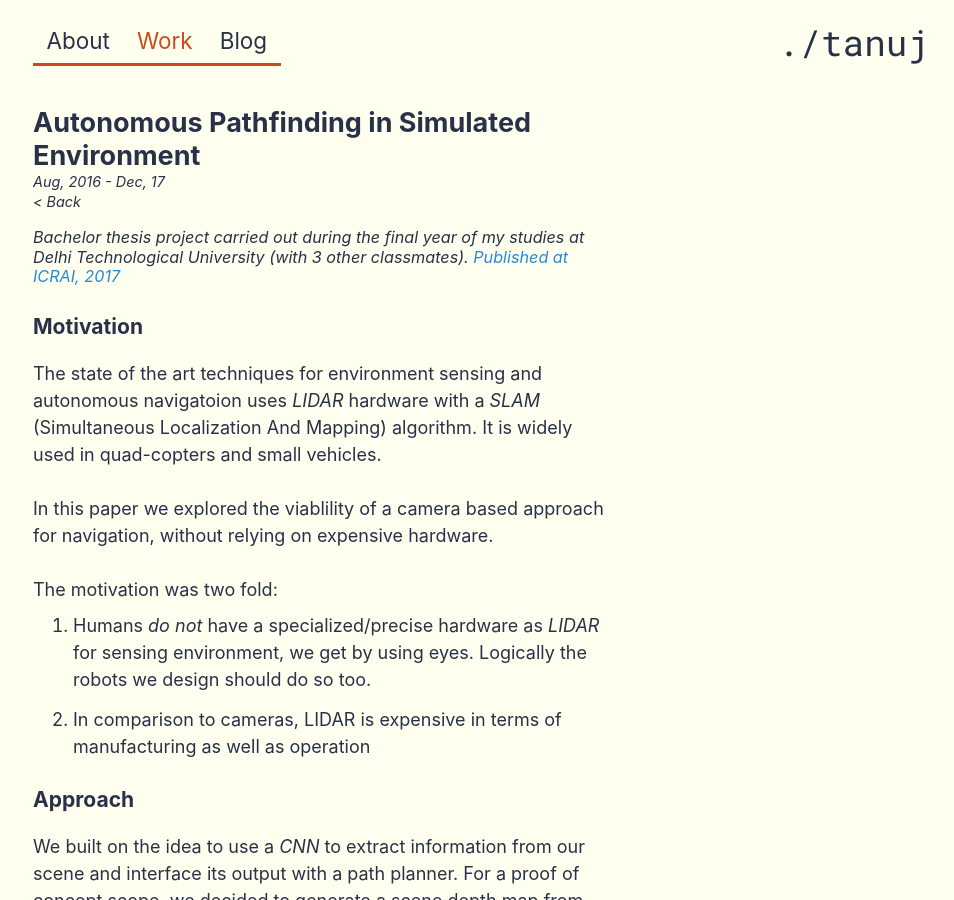
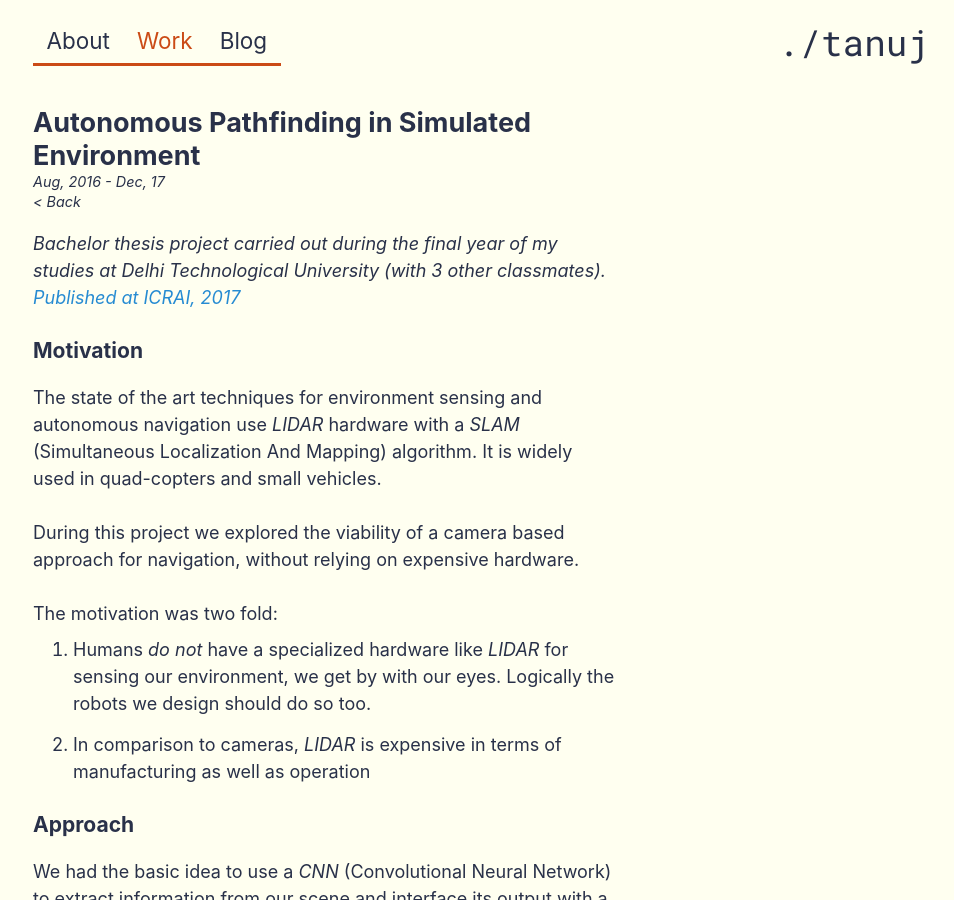
Before and after one commit to t4nuj/t4nuj.github.io, a Jekyll site: the page built from _projects/autonomous_pathfinding.html, in a window 1280 px wide and 900 px high. Shown: the whole window, without its empty margins (159-1113 px from the left). Built offline with Jekyll 4.4.1, drawn with Linux system fonts in a browser that asks for light colours; nearby versions of some CDN libraries; some of the changed text lies outside the part shown.

Commit message:
Spelling and Grammar fixes

```diff
--- a/_projects/autonomous_pathfinding.html
+++ b/_projects/autonomous_pathfinding.html
@@ -14,33 +14,35 @@
 }
 </style>
 
-<p class="mini"><em>Bachelor thesis project carried out during the final year of my studies at Delhi Technological University (with 3 other classmates). <a href="https://dl.acm.org/citation.cfm?id=3175621" target="_blank">Published at ICRAI, 2017</a></em></p>
+<p class=""><em>Bachelor thesis project carried out during the final year of my studies at Delhi Technological University (with 3 other classmates). <a class="tooltip" href="https://dl.acm.org/citation.cfm?id=3175621" target="_blank">Published at ICRAI, 2017</a></em></p>
 
 <h3>Motivation</h3>
 
-<p>The state of the art techniques for environment sensing and autonomous navigatoion uses <em>LIDAR</em> hardware with a <em>SLAM</em> (Simultaneous Localization And Mapping) algorithm. It is widely used in quad-copters and small vehicles.</p>
-<p>In this paper we explored the viablility of a camera based approach for navigation, without relying on expensive hardware.</p>
+<p>The state of the art techniques for environment sensing and autonomous navigation use <em>LIDAR</em> hardware with a <em>SLAM</em> (Simultaneous Localization And Mapping) algorithm. It is widely used in quad-copters and small vehicles.</p>
+<p>During this project we explored the viability of a camera based approach for navigation, without relying on expensive hardware.</p>
 <p>The motivation was two fold:
 <ol>
-<li>Humans <em>do not</em> have a specialized/precise hardware as <em>LIDAR</em> for sensing environment, we get by using eyes. Logically the robots we design should do so too.</li>
-<li>In comparison to cameras, LIDAR is expensive in terms of manufacturing as well as operation</li>
+<li>Humans <em>do not</em> have a specialized hardware like <em>LIDAR</em> for sensing our environment, we get by with our eyes. Logically the robots we design should do so too.</li>
+<li>In comparison to cameras, <em>LIDAR</em> is expensive in terms of manufacturing as well as operation</li>
 </ol>
 </p>
 
 <h3>Approach</h3>
 
-<p>We built on the idea to use a <em>CNN</em> to extract information from our scene and interface its output with a path planner. For a proof of concept scope, we decided to generate a scene depth map from the CNN, and use it for path planning.</p>
+<p>We had the basic idea to use a <em>CNN</em> (Convolutional Neural Network) to extract information from our scene and interface its output with a path planner. For a proof of concept scope, we decided to generate a scene depth map from the CNN, and use it for path planning.</p>
 
-<p>Testing our approach with actual vehicles was not viable due to financial constraints. Real world datasets available were not large enough to train a deep neural network, and making one would have been too expensive</p>
+<p>Testing our approach with actual vehicles was not viable due to financial reasons. Real world datasets available were not large enough to train a deep neural network, and making one would have been too expensive</p>
 
-<p>Due to these constraints we implemented our autonomous agent in a simulation (made in Python using <a class="tooltip" target="_blank" href="https://www.panda3d.org/">Panda3D</a>). We used <a target="_blank" class="tooltip" href="https://shapenet.org/">Shapenet</a> (3D object database) to artificially generate a dataset for scene depth estimation: </p>
+<p>Due to these constraints we implemented our autonomous agent in a simulation (made using <a class="tooltip" target="_blank" href="https://www.panda3d.org/">Panda3D</a>). We used <a target="_blank" class="tooltip" href="https://shapenet.org/">Shapenet</a> (3D object database) to artificially generate a dataset for scene depth estimation.  </p>
 
 <figure>
 <img src="/assets/dataset.png">
 <figcaption>Sample images from Dataset: Left Camera, Right Camera, and Scene Depth Ground Truth</figcaption>
 </figure>
 
-<p>Armed with our cheaply generated dataset, we trained a CNN. It accepted 2 images as input (Left & Right Cam) and produced a depth map of the scene in view.</p>
+<p>We selected stereo image input instead of mono, so that more information about scene depth reaches the network. (See: <a class="tooltip" href="https://en.wikipedia.org/wiki/Stereopsis" target="_blank">Stereopsis</a>)</p>
+
+<p>Armed with our cheaply generated dataset, we trained a <em>CNN</em> which produced a depth map of the scene in view given stereo input of a scene.</p>
 
 <figure>
 <img src="/assets/depthmap2.png">
```
